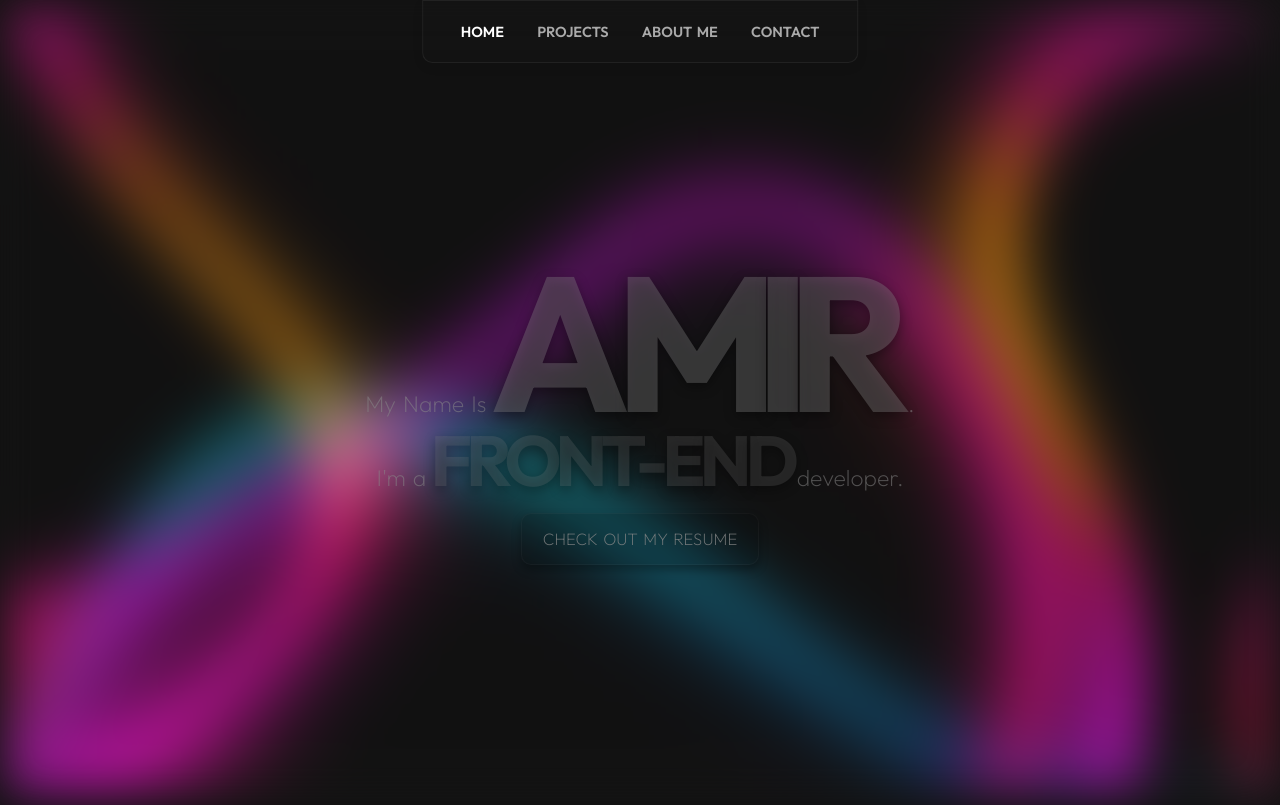
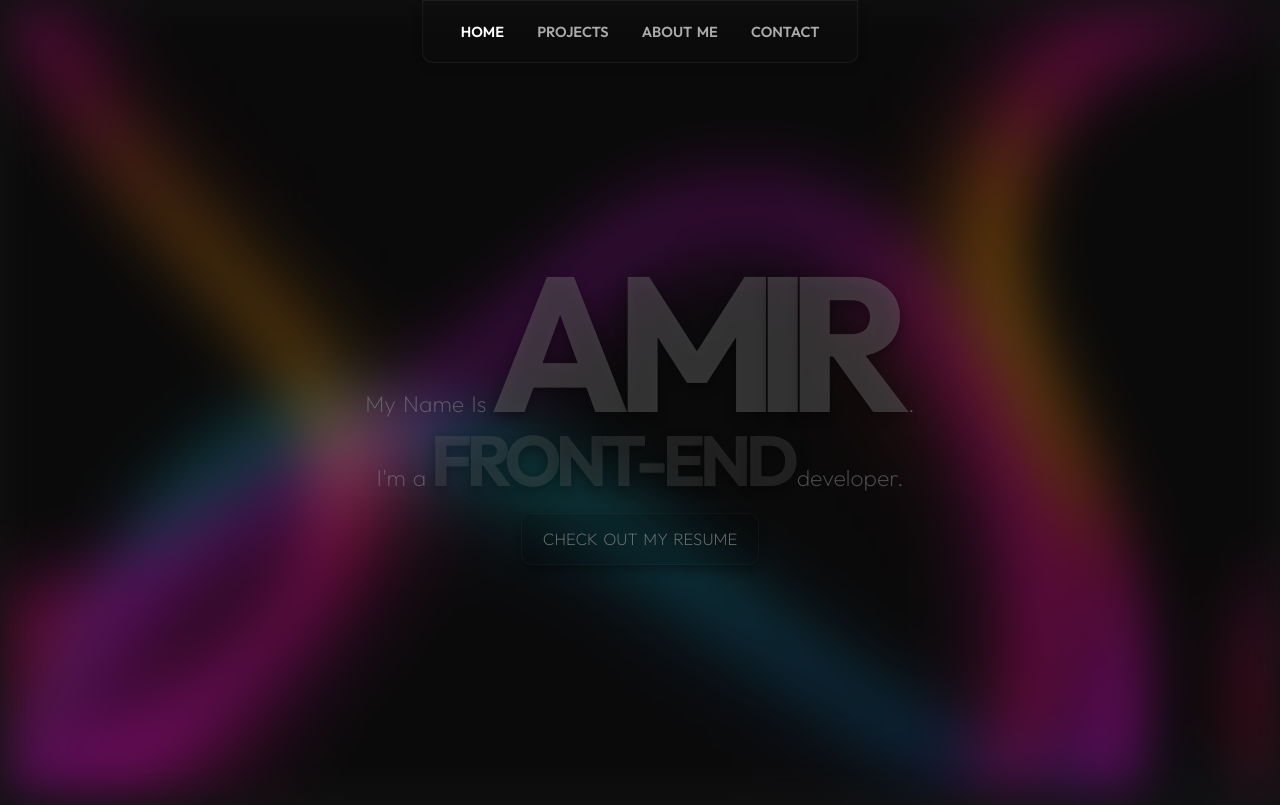
Before and after one commit to v-amirrr/portfolio, a React (Create React App) app: page / in a window 1280 px wide. Built offline with nearby package versions, Linux system fonts and the light colour scheme.

Commit message:
refactor: changed the backgound of home page

```diff
--- a/src/App.js
+++ b/src/App.js
@@ -39,11 +39,7 @@ const App = () => {
             {
                 widthSize >= 900
                 ?
-                    location.pathname == "/"
-                    ?
-                        <Background initial='hidden' animate='visible' exit='exit' variants={bgVariants} key="light"><img src='/images/bg-light-desktop.webp' alt="background" /></Background>
-                    :
-                        <Background initial='hidden' animate='visible' exit='exit' variants={bgVariants} key="dark"><img src='/images/bg-dark-desktop.webp' alt="background" /></Background>
+                    <Background initial='hidden' animate='visible' exit='exit' variants={bgVariants} key="dark"><img src='/images/bg-dark-desktop.webp' alt="background" /></Background>
                 :
                     <Background initial='hidden' animate='visible' exit='exit' variants={bgVariants} key="dark"><img src='/images/bg-dark-mobile.webp' alt="background" /></Background>
             }
```
